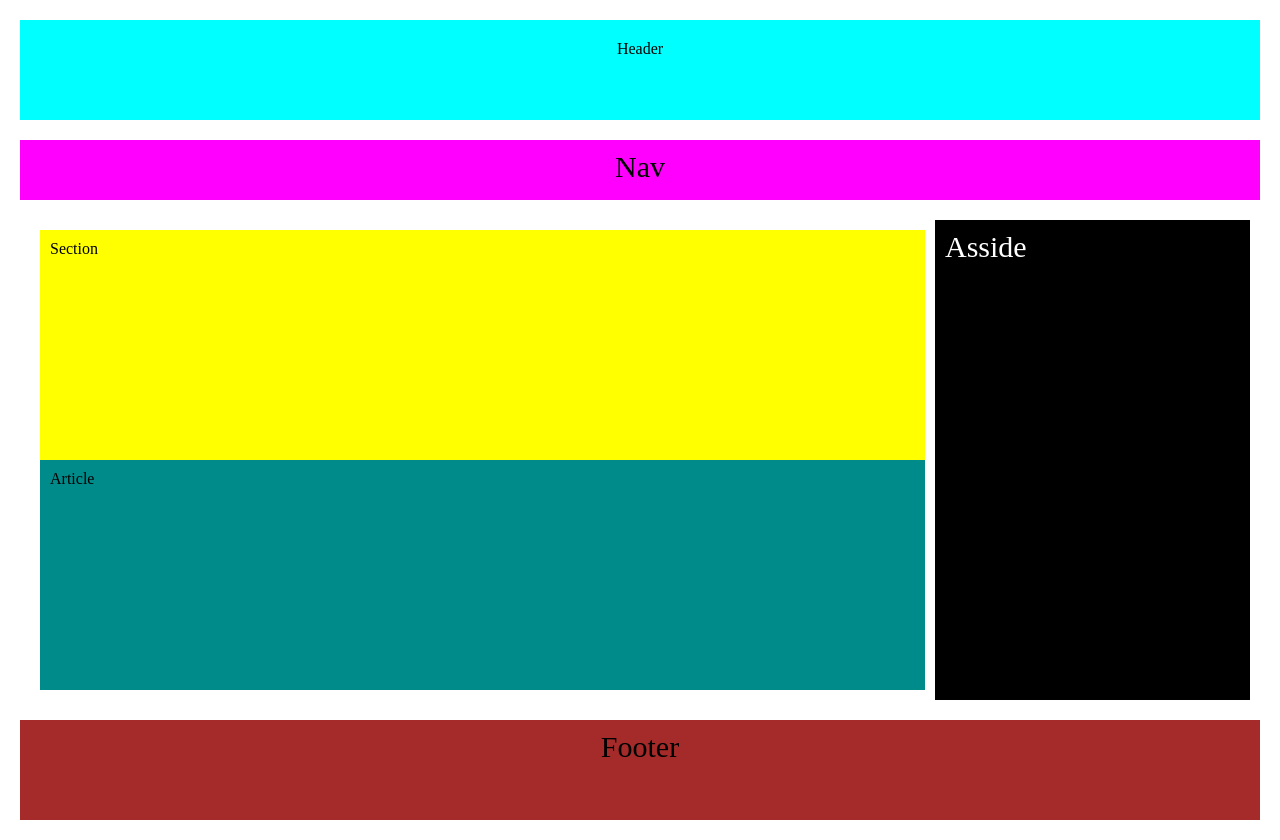
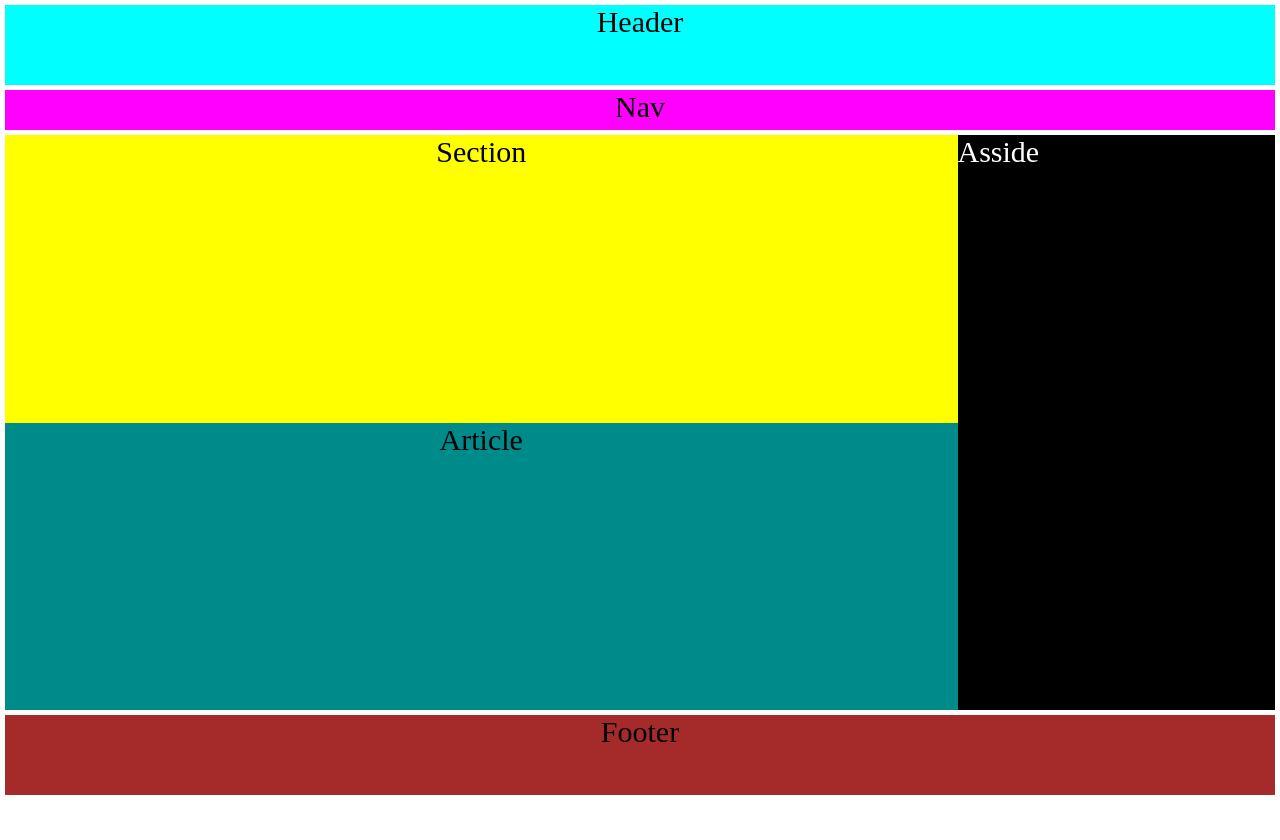
Before and after one commit to Mikhail-Kolesnikov/FrontEnd-basic, a plain HTML site: page homework6/example2/index.html in a window 1280 px wide. After the commit the page ends 800 px from the top, so only its background shows below. Drawn offline with Linux system fonts and the light colour scheme.

Commit message:
Merge remote-tracking branch 'origin/main'

```diff
--- a/homework6/example2/styles/styles.css
+++ b/homework6/example2/styles/styles.css
@@ -1,6 +1,7 @@
 *{
     margin: 0;
-    padding: 10px;
+    padding: 0px;
+    box-sizing: border-box;
 }
 body{
     display: flex;
@@ -8,18 +9,19 @@ body{
     height: 100vh;
 
 
+
 }
 .header{
-    margin: 0 0 10px 0;
+    margin: 5px ;
     height: 10vh;
     text-align: center;
-
+    font-size: 30px;
     background-color: aqua;
 
 }
 .nav{
     height: 5vh;
-    margin: 10px 0 10px 0;
+    margin: 0 5px 5px 5px;
     background-color: fuchsia;
     text-align: center;
     font-size: 30px;
@@ -28,7 +30,7 @@ body{
 .foot{
     height: 10vh;
     background-color: brown;
-    margin: 10px 0 0 0;
+    margin: 5px;
     text-align: center;
     font-size: 30px;
 }
@@ -41,19 +43,25 @@ body{
 .sec{
     background-color: yellow;
     flex: 1;
+    font-size: 30px;
+    text-align: center;
 }
 .art{
     background-color: darkcyan;
     flex: 1;
+    font-size: 30px;
+    text-align: center;
 }
 .as{
     background-color: black;
     flex: 1;
     font-size: 30px;
     color: white;
+    margin: 0 5px 0 0;
 }
 .container{
     display: flex;
     flex-direction: column;
     flex: 3;
+    margin: 0 0 0 5px;
 }
```
